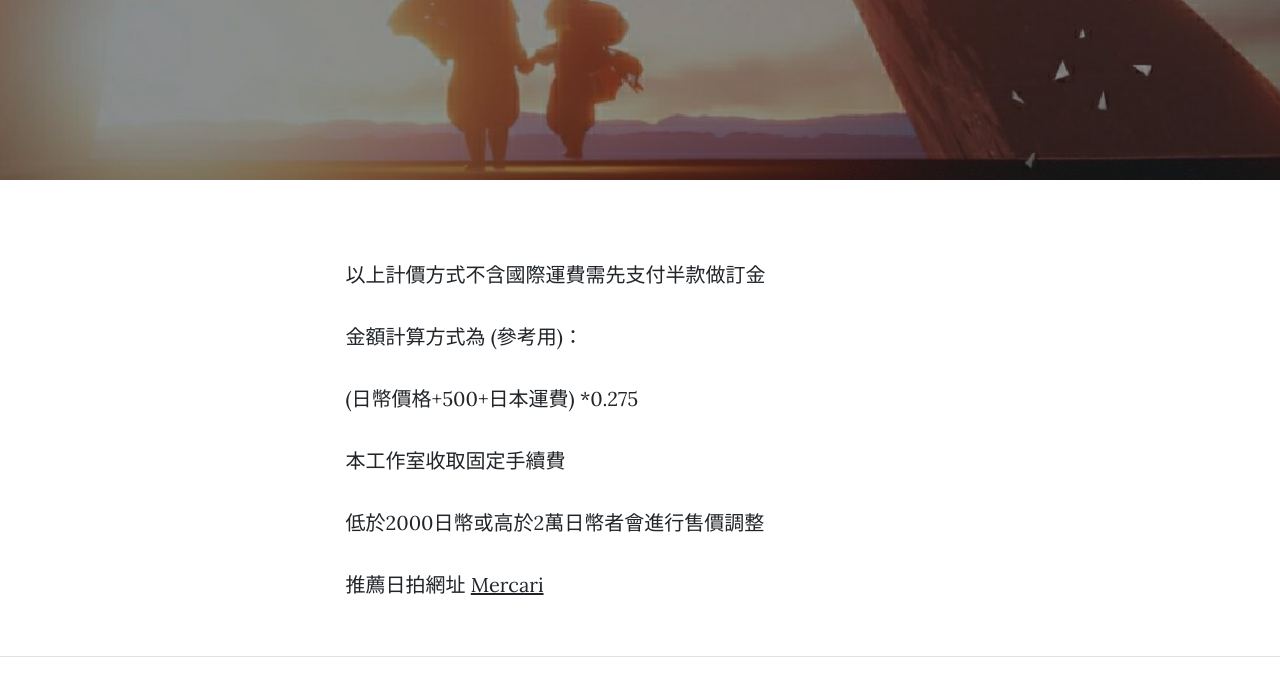
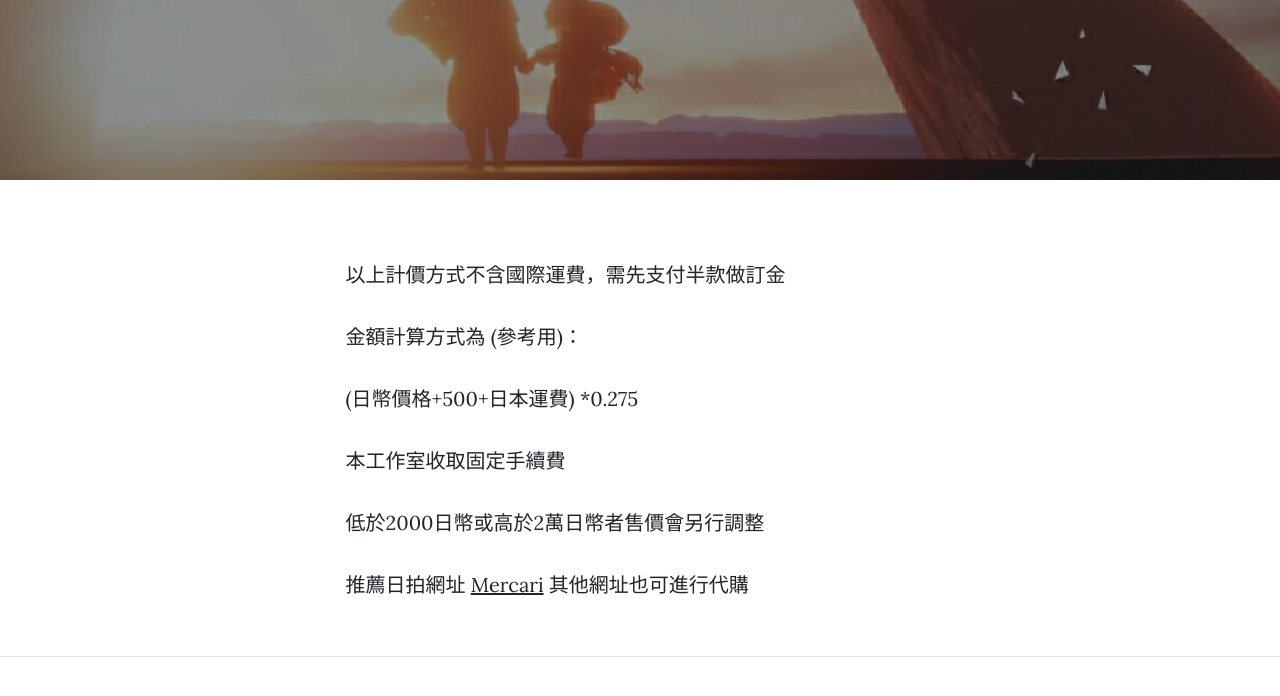
Before and after one commit to Hen-Xing/JapanPurchasingAgent, a plain HTML site: page index.html in a window 1280 px wide. Shown: the part 513-1209 px from the top of the page. Drawn offline with nearby package versions, Linux system fonts and the light colour scheme.

Commit message:
Add files via upload

```diff
--- a/index.html
+++ b/index.html
@@ -66,15 +66,13 @@
             <div class="container px-4 px-lg-5">
                 <div class="row gx-4 gx-lg-5 justify-content-center">
                     <div class="col-md-10 col-lg-8 col-xl-7">
-                        <p>以上計價方式不含國際運費需先支付半款做訂金</p>
+                        <p>以上計價方式不含國際運費，需先支付半款做訂金</p>
                         <p>金額計算方式為 (參考用)：</p>
                         <p>(日幣價格+500+日本運費) *0.275</p>
                         <p>本工作室收取固定手續費</p>
-                        <p>低於2000日幣或高於2萬日幣者會進行售價調整</p>
-                        <p>推薦日拍網址
-                            <a href="https://jp.mercari.com/search?keyword=%E3%83%9B%E3%83%AD%E3%83%A9%E3%82%A4%E3%83%96%20&order=desc&sort=created_time&status=on_sale&page=1&status_on_sale=1&price_max=&price_min=&size_group=&brand_id=&brand_name=&category_root=&sort_order=created_desc">
-                                Mercari
-                            </a>
+                        <p>低於2000日幣或高於2萬日幣者售價會另行調整</p>
+                        <p>推薦日拍網址 <a href="https://jp.mercari.com/search?keyword=%E3%83%9B%E3%83%AD%E3%83%A9%E3%82%A4%E3%83%96%20&order=desc&sort=created_time&status=on_sale&page=1&status_on_sale=1&price_max=&price_min=&size_group=&brand_id=&brand_name=&category_root=&sort_order=created_desc">Mercari</a>
+                            其他網址也可進行代購
                         </p>
                     </div>
                 </div>
```
